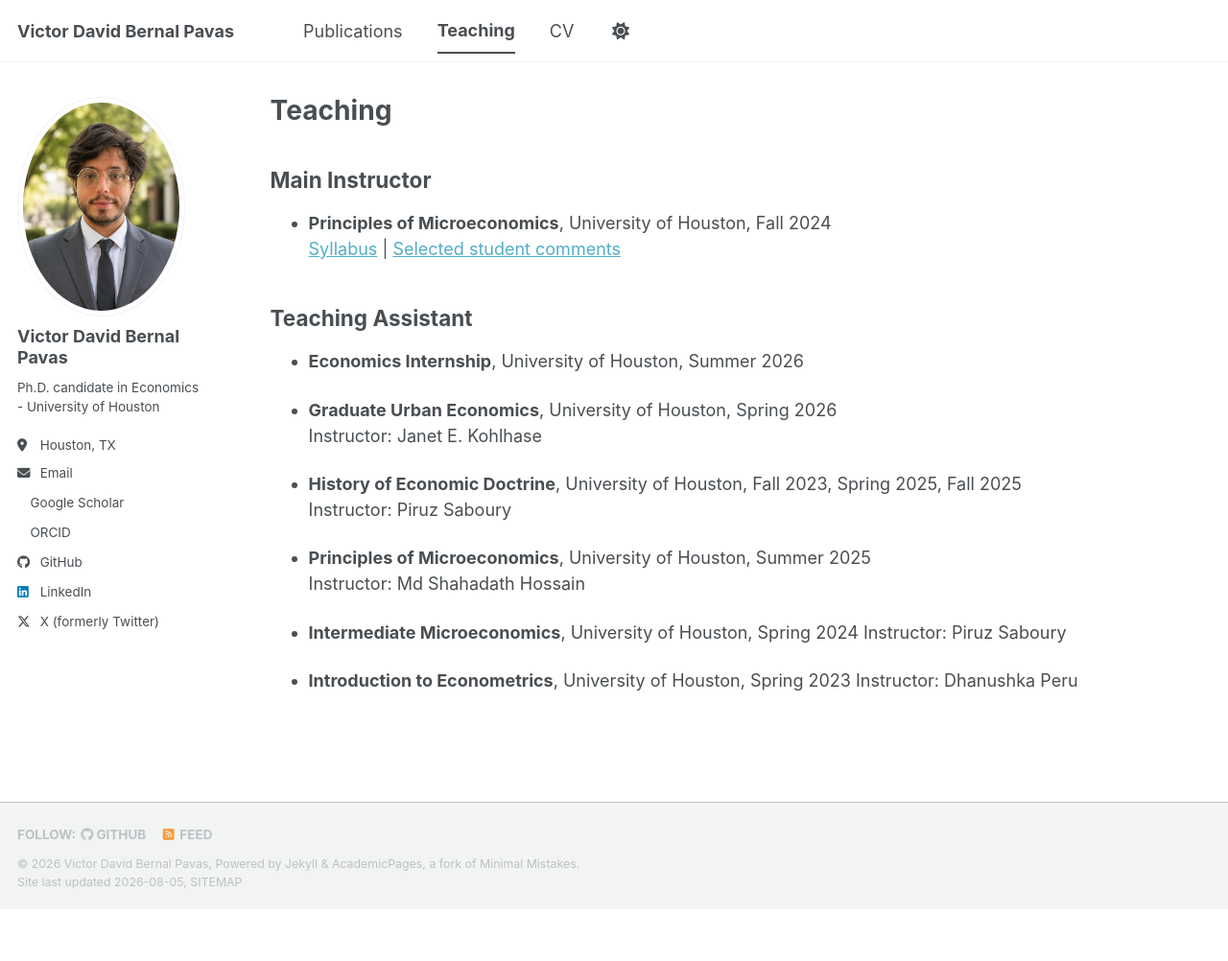
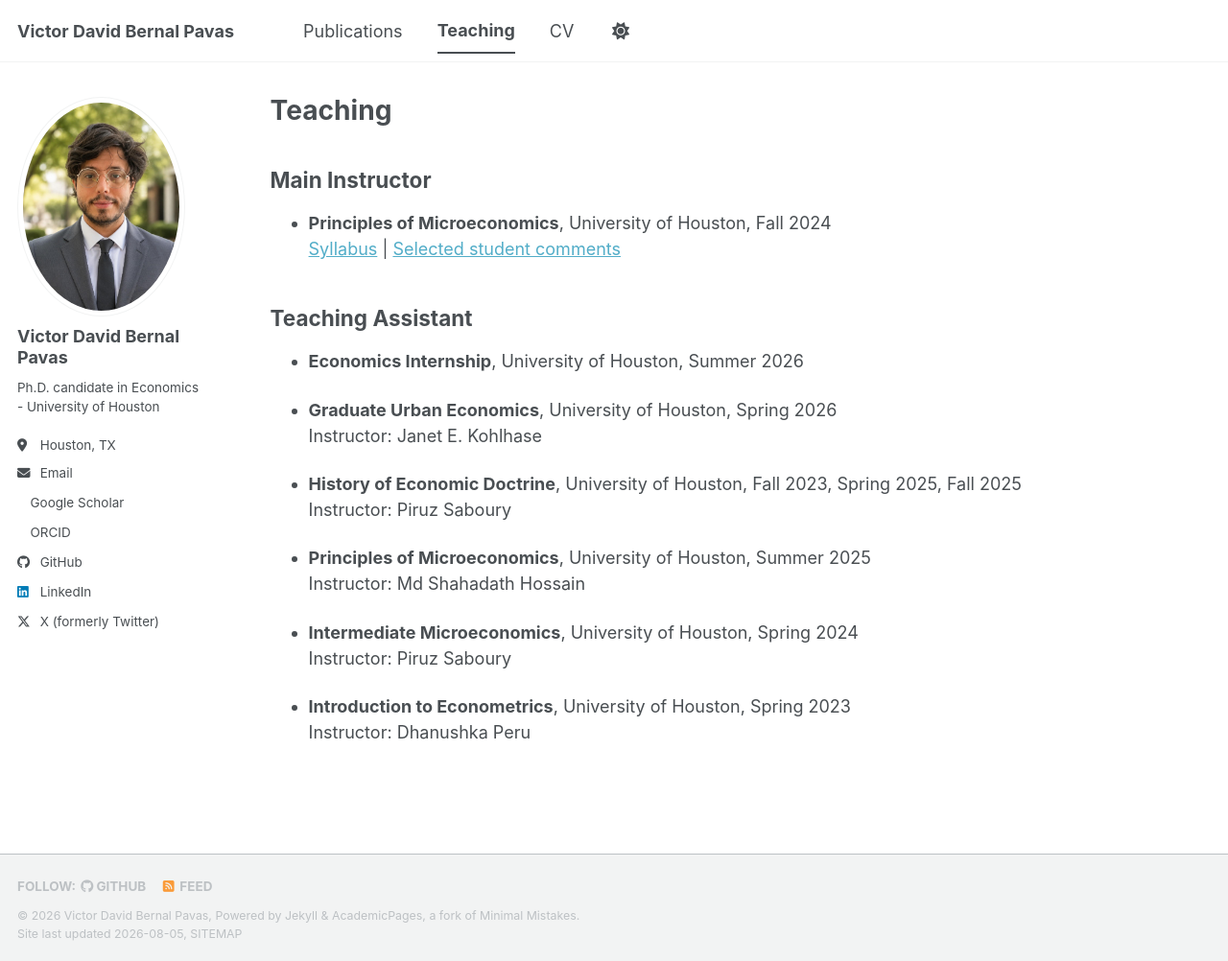
Before and after one commit to DavdBernal24/DavdBernal24.github.io, a Jekyll site: the page built from _pages/teaching.md, in a window 1280 px wide and 1002 px high. Shown: the whole window at 96% size. Built offline with Jekyll 4.4.1, drawn with Linux system fonts in a browser that asks for light colours; a style sheet for code colours, icons or effects is not loaded.

```diff
--- a/_pages/teaching.md
+++ b/_pages/teaching.md
@@ -23,8 +23,8 @@ author_profile: true
 - **Principles of Microeconomics**, University of Houston, Summer 2025<br>
   Instructor: Md Shahadath Hossain
 
-- **Intermediate Microeconomics**, University of Houston, Spring 2024
+- **Intermediate Microeconomics**, University of Houston, Spring 2024<br>
   Instructor: Piruz Saboury
 
-- **Introduction to Econometrics**, University of Houston, Spring 2023
+- **Introduction to Econometrics**, University of Houston, Spring 2023<br>
   Instructor: Dhanushka Peru
```
